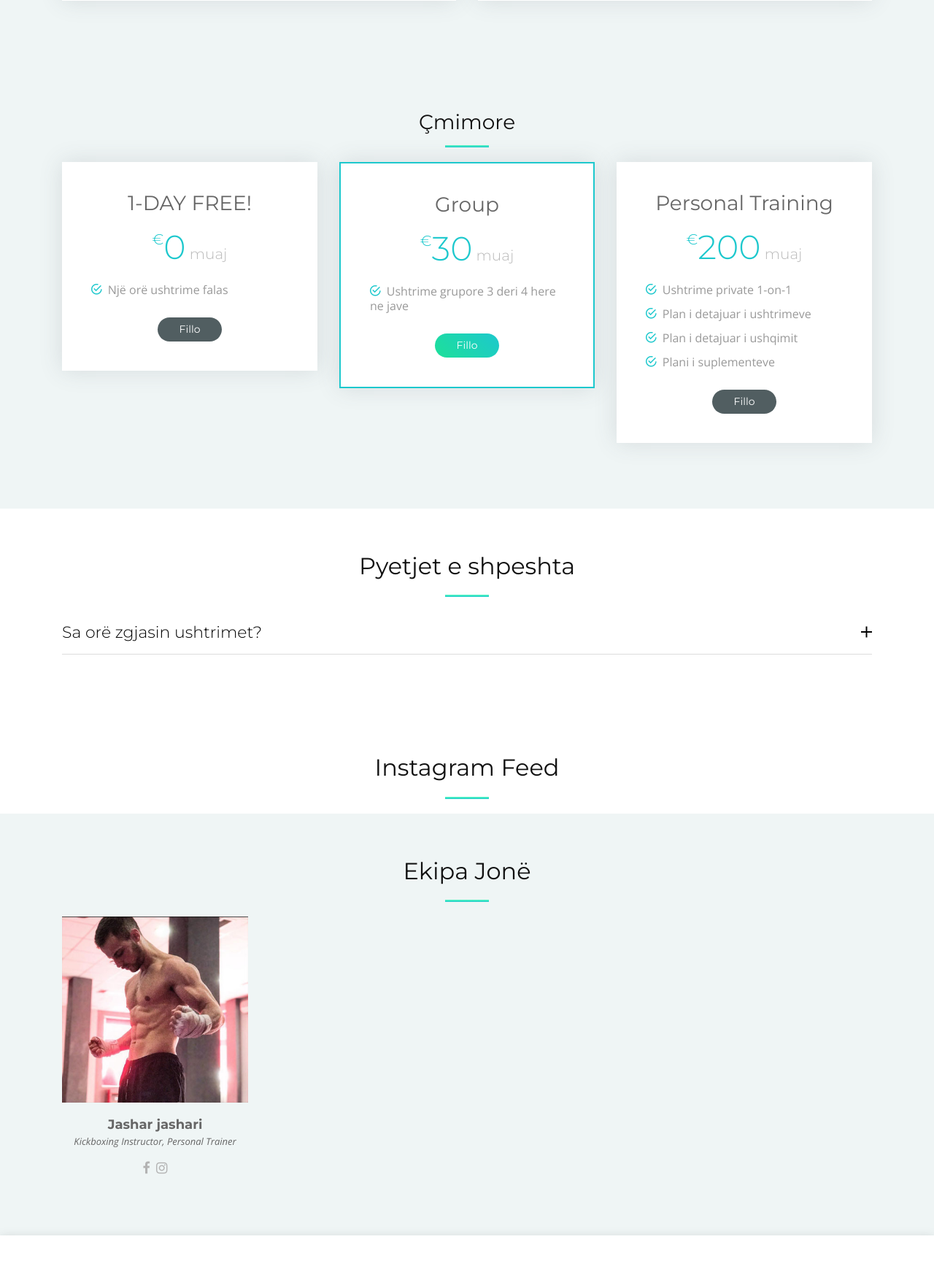
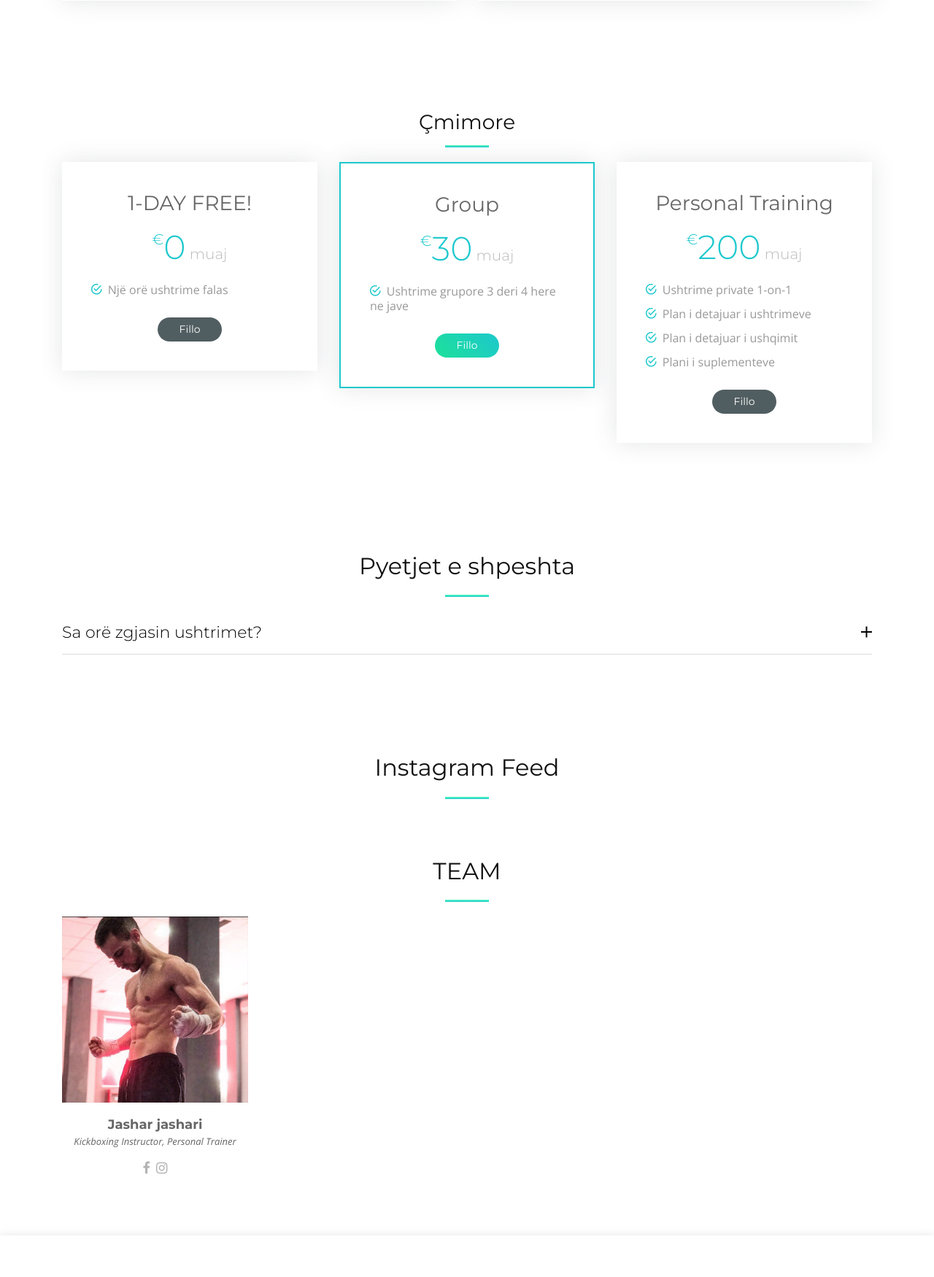
Before and after one commit to jjkickbox/h, a PHP site: page / in a window 1280 px wide. Shown: the part 1724-3474 px from the top of the page at 73% size. Run offline with PHP 8.4, Linux system fonts and the light colour scheme; some libraries are stand-ins or nearby versions; some web fonts are replaced.

Commit message:
SFSFSF
SFDS

```diff
--- a/assets/css/style.css
+++ b/assets/css/style.css
@@ -527,7 +527,7 @@ body.mobile-nav-active #mobile-nav-toggle {
 /* Section with background
 --------------------------------*/
 .section-bg {
-  background: #eff5f5;
+  background: #ffffff;
 }
 
 /*--------------------------------------------------------------
@@ -936,7 +936,7 @@ body.mobile-nav-active #mobile-nav-toggle {
   padding: 40px;
   margin-bottom: 30px;
   box-shadow: 0px 0px 30px rgba(73, 78, 92, 0.15);
-  background: #fff;
+  background: rgb(255, 255, 255);
   text-align: center;
 }
 
--- a/index.html
+++ b/index.html
@@ -268,11 +268,11 @@ Ushtrimet e kickboxit zakonisht zgjasin 45 minuta deri ne 1-orë.              <
     <section id="team" class="section-bg">
       <div class="container">
         <div class="section-header">
-          <h3 class="section-title">Ekipa Jonë</h3>
+          <h3 class="section-title">TEAM</h3>
           <span class="section-divider"></span>
         </div>
-        <div class="row wow fadeInUp" >
-          <div class="col-lg-3 col-md-6">
+        <div class="row wow fadeInUp"  >
+          <div class="col-md-3">
             <div class="member">
               <div class="pic"><img src="assets/img/team/team-1.jpg" alt=""></div>
               <h4>Jashar jashari</h4>
@@ -352,7 +352,7 @@ Ushtrimet e kickboxit zakonisht zgjasin 45 minuta deri ne 1-orë.              <
             </div>
           </div>
 
-         <!-- ======= Contact Section =======  <div class="col-lg-5 col-md-8">
+          <div class="col-lg-5 col-md-8">
             <div class="form">
               <form action="forms/contact1.php" method="post" role="form" class="php-email-form">
                 <div class="form-row">
@@ -380,21 +380,9 @@ Ushtrimet e kickboxit zakonisht zgjasin 45 minuta deri ne 1-orë.              <
                 <div class="text-center"><button type="submit" title="Send Message">Dërgo</button></div>
               </form>
             </div>
-          </div>-->
+          </div>
 
-          <div class="row wow fadeInUp" >
-            <div class="col-lg-3 col-md-6">
-              <div class="member">
-                <div class="pic"><img src="assets/img/team/team-1.jpg" alt=""></div>
-                <h4>Jashar jashari</h4>
-                <span>Kickboxing Instructor, Personal Trainer</span>
-                <div class="social">
-                  <a href="https://www.facebook.com/Gee.aka.makavelli" target="_blank"><i class="fa fa-facebook"></i></a>
-                  <a href="https://www.instagram.com/jashari.kickbox" target="_blank"><i class="fa fa-instagram"></i></a>
 
-                </div>
-              </div>
-            </div>
 
         </div>
 
@@ -446,6 +434,7 @@ Ushtrimet e kickboxit zakonisht zgjasin 45 minuta deri ne 1-orë.              <
   <script src="assets/vendor/hoverIntent/hoverIntent.js"></script>
   <script src="https://apps.elfsight.com/p/platform.js" defer></script>
   <script src="//code.tidio.co/qmcje6g5m14y6z7octad5n2oxvaeidv8.js" async></script>
+
   <!-- Template Main JS File -->
   <script src="assets/js/main.js"></script>
 
```
Also changed, not shown: assets/img/product-features.png.
